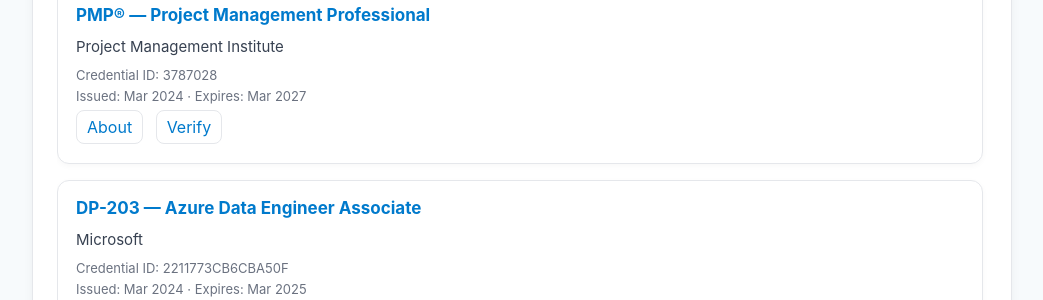
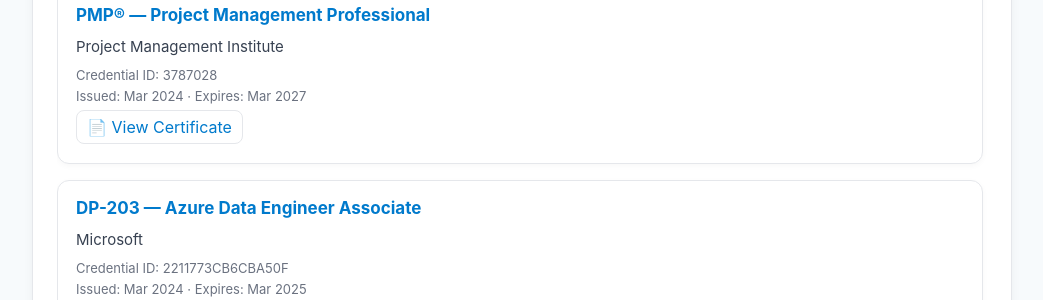
Before and after one commit to PawanJadhav7/PawanJadhav.github.io, a Jekyll site: the page built from index.md, in a window 1280 px wide and 900 px high, scrolled down 1933 px. Shown: the part 143-443 px from the top of the window, without its empty margins (118-1161 px from the left). Built offline with Jekyll 4.4.1, drawn with Linux system fonts in a browser that asks for light colours; part of the change alters nothing that is shown.

Commit message:
Update certificate links in index.md

```diff
--- a/index.md
+++ b/index.md
@@ -394,9 +394,7 @@ layout: default
         <p style="margin:6px 0 0;font-size:13px;color:#6b7280;">Credential ID: 3787028<br>Issued: Mar 2024 · Expires: Mar 2027</p>
         <p style="margin-top:8px;">
           <a href="https://www.pmi.org/certifications/project-management-pmp" target="_blank" rel="noopener noreferrer"
-             style="color:#007ACC;text-decoration:none;border:1px solid #e5e7eb;padding:6px 10px;border-radius:8px;">About</a>
-          <a href="#" target="_blank" rel="noopener noreferrer"
-             style="color:#007ACC;text-decoration:none;border:1px solid #e5e7eb;padding:6px 10px;border-radius:8px;margin-left:8px;">Verify</a>
+             style="color:#007ACC;text-decoration:none;border:1px solid #e5e7eb;padding:6px 10px;border-radius:8px;">📄 View Certificate</a>
         </p>
       </article>
 
```
